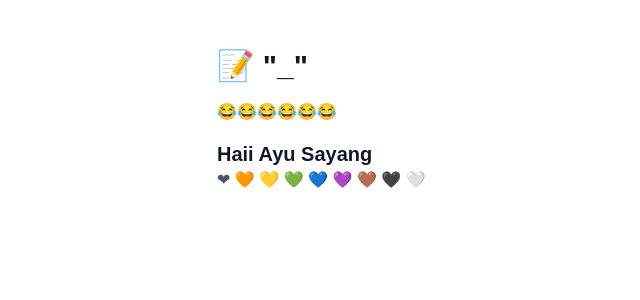
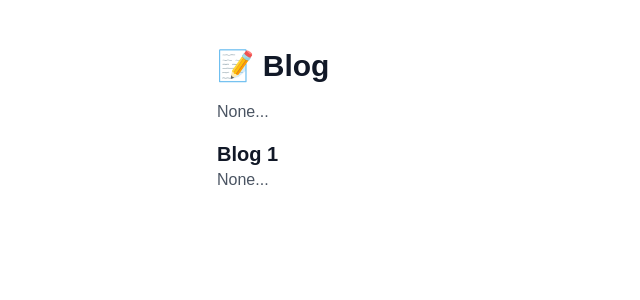
Before and after one commit to LaijuKamang/my-portfolio, a Next.js app: page /blog in a window 1280 px wide. Shown: the top 300 px of the page, without its empty margins (39-679 px from the left). Built offline with nearby package versions, Linux system fonts and the light colour scheme.

Commit message:
Update blog page title and content

```diff
--- a/app/blog/page.tsx
+++ b/app/blog/page.tsx
@@ -2,12 +2,12 @@ export default function Blog() {
   return (
     <main className="min-h-screen bg-white dark:bg-black text-gray-900 dark:text-gray-100 px-6 py-12">
       <section className="max-w-3xl mx-auto">
-        <h1 className="text-3xl font-bold mb-4">📝 "_"</h1>
-        <p className="text-gray-600 dark:text-gray-400 mb-4">😂😂😂😂😂😂</p>
+        <h1 className="text-3xl font-bold mb-4">📝 Blog</h1>
+        <p className="text-gray-600 dark:text-gray-400 mb-4">None...</p>
         <ul className="space-y-4">
           <li>
-            <h2 className="text-xl font-semibold">Haii Ayu Sayang</h2>
-            <p className="text-gray-600 dark:text-gray-400">❤ 🧡 💛 💚 💙 💜 🤎 🖤 🤍</p>
+            <h2 className="text-xl font-semibold">Blog 1</h2>
+            <p className="text-gray-600 dark:text-gray-400">None...</p>
           </li>
         </ul>
       </section>
```
